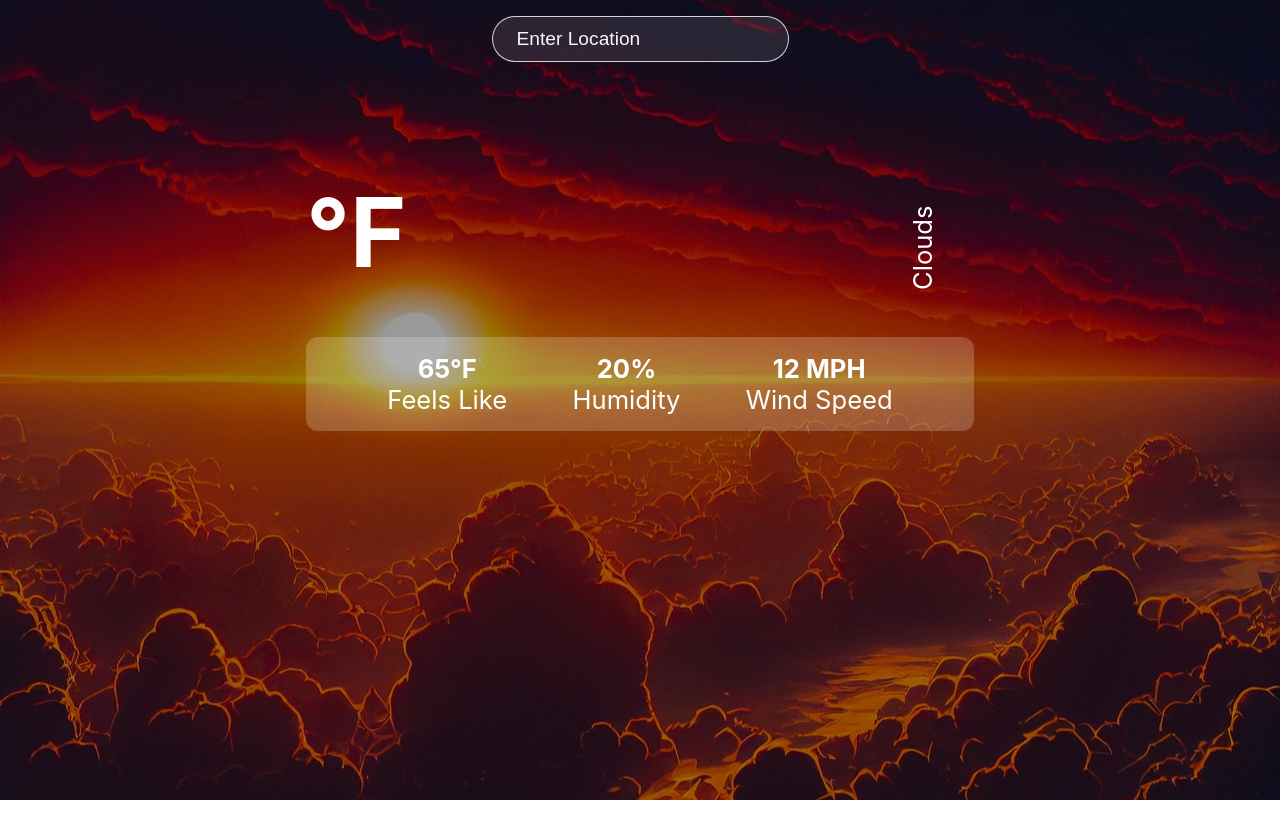
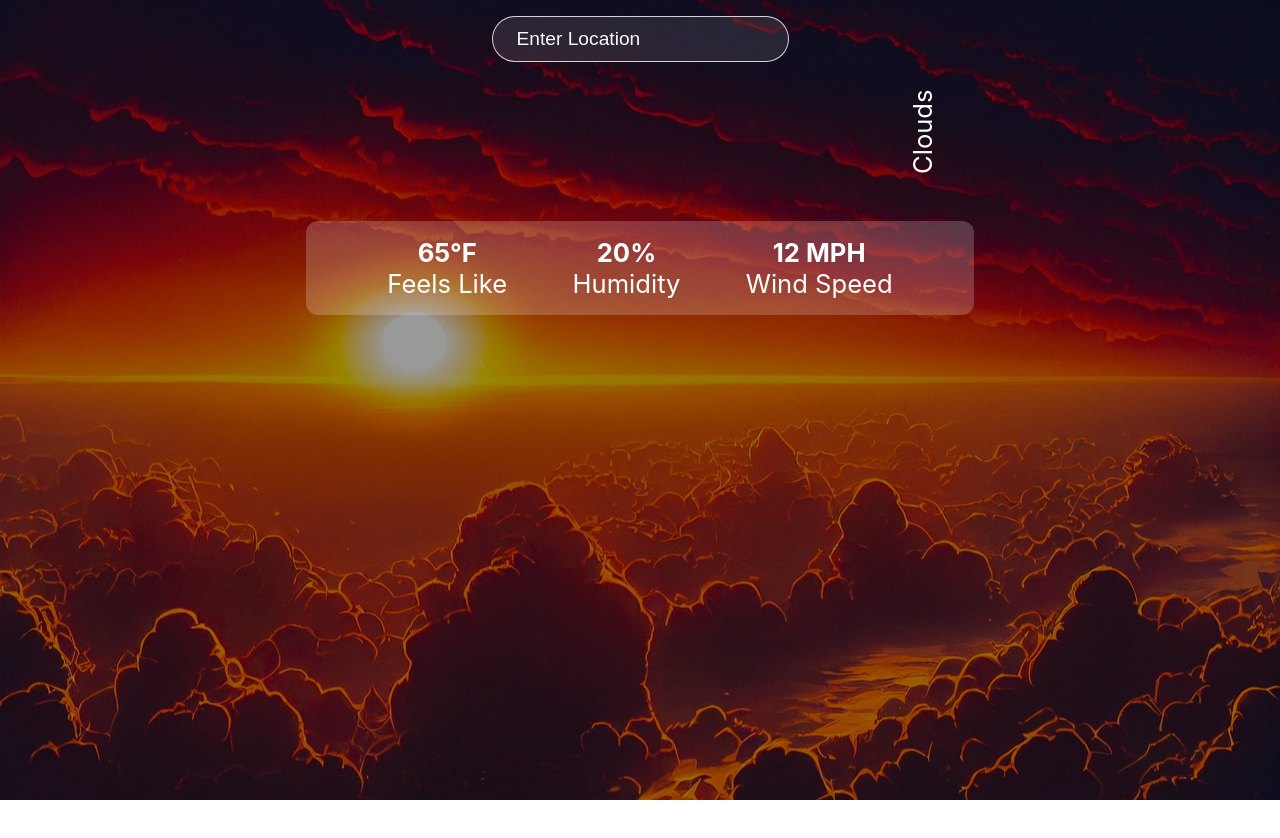
Before and after one commit to Ryan-Krohne/weather-app-react, a React (Create React App) app: page / in a window 1280 px wide. Shown: the top 838 px of the page. Built offline with nearby package versions, Linux system fonts and the light colour scheme; the HTML template or start-up script is replaced by a standard one.

Commit message:
pulled in weather and temp from api

```diff
--- a/src/App.js
+++ b/src/App.js
@@ -33,10 +33,10 @@ function App() {
             <p>{data.name}</p>
           </div>
           <div className="temp">
-            {data.main ? <h1>{data.temp}</h1> : null}
-            <h1>{data.temp}°F</h1>
+            {data.main ? <h1>{data.main.temp}°F</h1> : null}
           </div>
           <div className="description">
+            {data.weather ? <p>{data.weather[0].main}</p> : null}
             <p>Clouds</p>
           </div>
           <div className="bottom">
```
